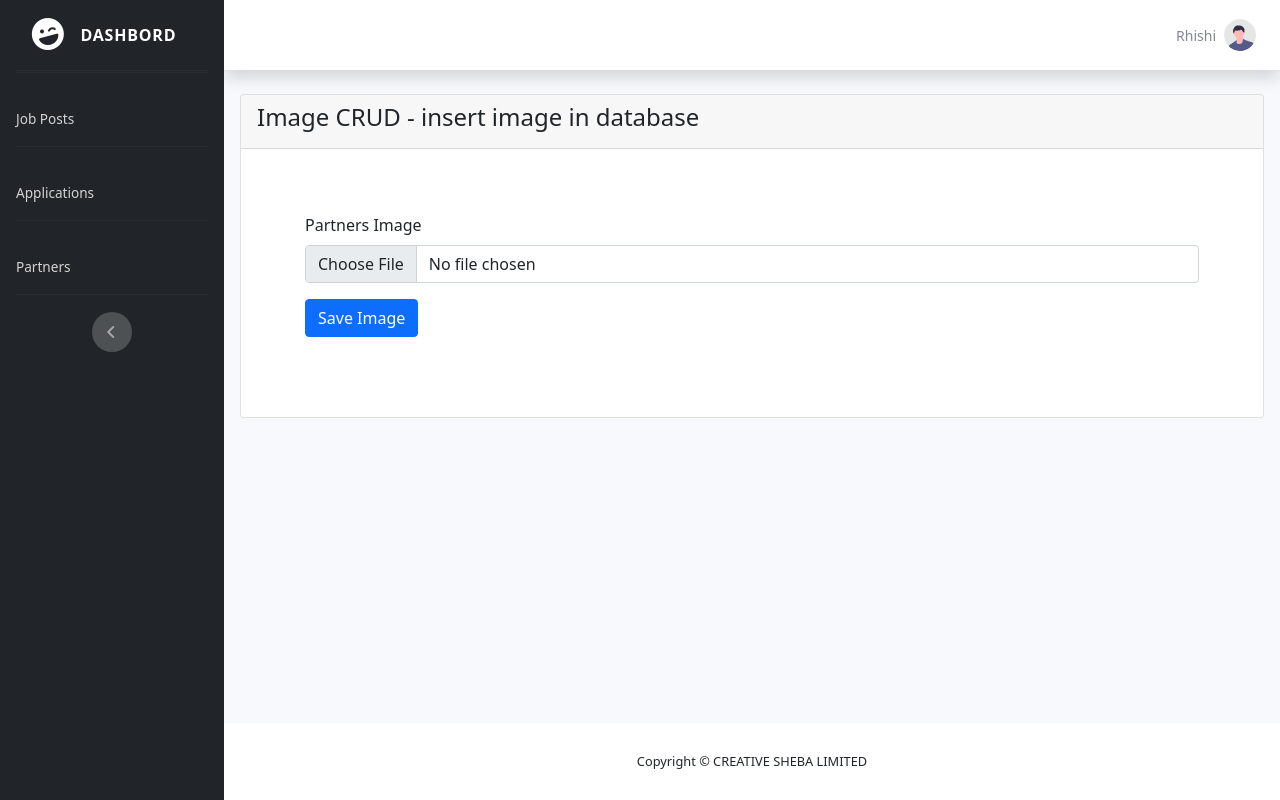
After one commit to rhishi-kesh/RICT-Career-Development, a PHP site: page /phpmail/admin/placementpartner.php in a window 1280 px wide. The commit adds this page. Run offline with PHP 8.4, Linux system fonts and the light colour scheme; a user stored in the database is signed in; some libraries are stand-ins or nearby versions.

Commit message:
Image sent of placement partners to the  database

```diff
--- a/admin/addjobpost.php
+++ b/admin/addjobpost.php
@@ -69,6 +69,11 @@
                <a class="nav-link" href="application.php"> <span>Applications</span></a>
             </li>
             <!-- Divider -->
+            <hr class="sidebar-divider">
+            <!-- Nav Item - Utilities Collapse Menu -->
+            <li class="nav-item">
+               <a class="nav-link" href="placementpartner.php"> <span>Partners</span></a>
+            </li>
             <hr class="sidebar-divider d-none d-md-block">
             <!-- Sidebar Toggler (Sidebar) -->
             <div class="text-center d-none d-md-inline">
--- a/admin/application.php
+++ b/admin/application.php
@@ -47,6 +47,12 @@
             <!-- Nav Item - Utilities Collapse Menu -->
             <li class="nav-item">
                <a class="nav-link" href="application.php"> <span>Applications</span></a>
+            </li>
+            <!-- Divider -->
+            <hr class="sidebar-divider">
+            <!-- Nav Item - Utilities Collapse Menu -->
+            <li class="nav-item">
+               <a class="nav-link" href="placementpartner.php"> <span>Partners</span></a>
             </li>
             <!-- Divider -->
             <hr class="sidebar-divider d-none d-md-block">
--- a/admin/main.php
+++ b/admin/main.php
@@ -46,6 +46,11 @@
             <!-- Nav Item - Utilities Collapse Menu -->
             <li class="nav-item">
                <a class="nav-link" href="application.php"> <span>Applications</span></a>
+            </li>
+            <hr class="sidebar-divider">
+            <!-- Nav Item - Utilities Collapse Menu -->
+            <li class="nav-item">
+               <a class="nav-link" href="placementpartner.php"> <span>Partners</span></a>
             </li>
             <!-- Divider -->
             <hr class="sidebar-divider d-none d-md-block">
--- /dev/null
+++ b/admin/placementpartner.php
@@ -0,0 +1,191 @@
+<?php
+ include 'config.php';
+ session_start();
+ if(!isset($_SESSION['user_name'])){
+     header('location: main.php');
+  }
+
+  if(isset($_POST['save_image'])){
+    $file_name= $_FILES['save_image']['name'];
+    $random = rand(000,999);
+    $random = str_pad($random, 3, '0', STR_PAD_LEFT);
+    $file_name = $random.$file_name;
+    $tmp_name= $_FILES['save_image']['tmp_name'];
+
+
+    $sql = "INSERT INTO `partners`(`image`) VALUES ('$file_name')";
+    $query = mysqli_query($conn, $sql);
+    if($query){
+        move_uploaded_file($tmp_name,"partners/".$file_name);
+        header('location: main.php');
+    }else{
+        $failed_data = "data instert faild";
+    }
+}
+?>
+
+<!DOCTYPE html>
+<html lang="en">
+
+<head>
+    <meta charset="utf-8">
+    <meta http-equiv="X-UA-Compatible" content="IE=edge">
+    <meta name="viewport" content="width=device-width, initial-scale=1, shrink-to-fit=no">
+    <meta name="description" content="">
+    <meta name="author" content="">
+    <title>Admin - Dashboard</title>
+    <!-- Custom fonts for this template-->
+    <link rel="stylesheet" href="https://cdnjs.cloudflare.com/ajax/libs/font-awesome/6.5.1/css/all.min.css">
+    <link href="https://fonts.googleapis.com/css?family=Nunito:200,200i,300,300i,400,400i,600,600i,700,700i,800,800i,900,900i" rel="stylesheet">
+    <!-- Custom styles for this template-->
+    <link href="vendor/css/sb-admin-2.css" rel="stylesheet">
+    <link href="https://cdn.jsdelivr.net/npm/bootstrap@5.1.3/dist/css/bootstrap.min.css" rel="stylesheet" integrity="sha384-1BmE4kWBq78iYhFldvKuhfTAU6auU8tT94WrHftjDbrCEXSU1oBoqyl2QvZ6jIW3" crossorigin="anonymous">
+</head>
+
+<body id="page-top">
+    <!-- Page Wrapper -->
+    <div id="wrapper">
+        <!-- Sidebar -->
+        <ul class="navbar-nav bg-dark sidebar sidebar-dark accordion" id="accordionSidebar">
+            <!-- Sidebar - Brand -->
+            <a class="sidebar-brand d-flex align-items-center justify-content-center" href="main.php">
+                <div class="sidebar-brand-icon rotate-n-15"> <i class="fas fa-laugh-wink"></i> </div>
+                <div class="sidebar-brand-text mx-3">Dashbord</div>
+            </a>
+            <!-- Divider -->
+            <hr class="sidebar-divider my-0">
+            <!-- Nav Item - Dashboard -->
+            <hr class="sidebar-divider">
+            <li class="nav-item">
+                <a class="nav-link" href="main.php"> <span>Job Posts</span></a>
+            </li>
+            <!-- Divider -->
+            <hr class="sidebar-divider">
+            <!-- Nav Item - Utilities Collapse Menu -->
+            <li class="nav-item">
+                <a class="nav-link" href="application.php"> <span>Applications</span></a>
+            </li>
+            <!-- Divider -->
+            <hr class="sidebar-divider">
+            <!-- Nav Item - Utilities Collapse Menu -->
+            <li class="nav-item">
+                <a class="nav-link" href="placementpartner.php"> <span>Partners</span></a>
+                <!-- Divider -->
+            </li>
+                <hr class="sidebar-divider d-none d-md-block">
+                <!-- Sidebar Toggler (Sidebar) -->
+                <div class="text-center d-none d-md-inline">
+                    <button class="rounded-circle border-0" id="sidebarToggle"></button>
+                </div>
+        </ul>
+        <!-- End of Sidebar -->
+        <!-- Content Wrapper -->
+
+        <div id="content-wrapper" class="d-flex flex-column">
+            <!-- Main Content -->
+            <div id="content">
+                <!-- Topbar -->
+                <nav class="navbar navbar-expand navbar-light bg-white topbar mb-4 static-top shadow">
+                    <!-- Sidebar Toggle (Topbar) -->
+                    <button id="sidebarToggleTop" class="btn btn-link d-md-none rounded-circle mr-3"> <i class="fa fa-bars"></i> </button>
+                    <!-- Topbar Navbar -->
+                    <ul class="navbar-nav ml-auto">
+                        <!-- Nav Item - Search Dropdown (Visible Only XS) -->
+                        <li class="nav-item dropdown no-arrow d-sm-none">
+                            <a class="nav-link dropdown-toggle" href="#" id="searchDropdown" role="button" data-toggle="dropdown" aria-haspopup="true" aria-expanded="false"> <i class="fas fa-search fa-fw"></i> </a>
+                            <!-- Dropdown - Messages -->
+                            <div class="dropdown-menu dropdown-menu-right p-3 shadow +animated--grow-in" aria-labelledby="searchDropdown">
+                                <form class="form-inline mr-auto w-100 navbar-search">
+                                    <div class="input-group">
+                                        <input type="text" class="form-control bg-light border-0 small" placeholder="Search for..." aria-label="Search" aria-describedby="basic-addon2">
+                                        <div class="input-group-append">
+                                            <button class="btn btn-primary" type="button"> <i class="fas fa-search fa-sm"></i> </button>
+                                        </div>
+                                    </div>
+                                </form>
+                            </div>
+                        </li>
+                        <!-- Nav Item - User Information -->
+                        <li class="nav-item dropdown no-arrow">
+                            <a class="nav-link dropdown-toggle" href="#" id="userDropdown" role="button" data-toggle="dropdown" aria-haspopup="true" aria-expanded="false"> <span class="mr-2 d-none d-lg-inline text-gray-600 small">
+                                    <?php
+                                    if (isset($_SESSION['user_name'])) {
+                                        echo $_SESSION['user_name'];
+                                    }
+                                    ?>
+                                </span> <img class="img-profile rounded-circle" src="vendor/img/undraw_profile.svg"> </a>
+                            <!-- Dropdown - User Information -->
+                            <div class="dropdown-menu dropdown-menu-right shadow animated--grow-in" aria-labelledby="userDropdown">
+                                <form action="" method="POST">
+                                    <button class="dropdown-item" type="submit" name="logout" <i class="fas fa-sign-out-alt fa-sm fa-fw mr-2 text-gray-400"></i>Logout</button>
+                                </form>
+                            </div>
+                        </li>
+                    </ul>
+                </nav>
+                <!-- End header -->
+
+                <!-- image crud -->
+
+                <div class="card m-3">
+                    <div class="card-header">
+                        <h4>Image CRUD - insert image in database</h4>
+                    </div>
+                    <div class="card-body m-5">
+                        <form action="placementpartner.php" method="POST" enctype="multipart/form-data">
+                            <div class="form-group  mb-3">
+                                <label for="">Partners Image</label>
+                                <input type="file" name="image" class="form-control">
+                            </div>
+                            <div class="form-group  mb-3">
+                                <button type="submit" name="save_image" class="btn btn-primary">Save Image</button>
+                            </div>
+                        </form>
+                    </div>
+                </div>
+                <!-- image crud end -->
+
+
+                <!-- Begin Page Content -->
+            </div>
+            <!-- Footer -->
+            <footer class="sticky-footer bg-white">
+                <div class="container my-auto">
+                    <div class="copyright text-center my-auto"> <span class="text-center">Copyright &copy; CREATIVE SHEBA LIMITED</span> </div>
+                </div>
+            </footer>
+            <!-- End of Footer -->
+        </div>
+
+        <!-- End of Content Wrapper -->
+    </div>
+    <!-- End of Page Wrapper -->
+    <!-- Scroll to Top Button-->
+    <a class="scroll-to-top rounded" href="#page-top"> <i class="fas fa-angle-up"></i> </a>
+    <!-- Bootstrap core JavaScript-->
+    <script src="https://cdn.jsdelivr.net/npm/bootstrap@5.1.3/dist/js/bootstrap.bundle.min.js" integrity="sha384-ka7Sk0Gln4gmtz2MlQnikT1wXgYsOg+OMhuP+IlRH9sENBO0LRn5q+8nbTov4+1p" crossorigin="anonymous"></script>
+    <script src="vendor/jquery/jquery.min.js"></script>
+    <script src="vendor/bootstrap/js/bootstrap.bundle.min.js"></script>
+    <!-- Core plugin JavaScript-->
+    <script src="vendor/jquery-easing/jquery.easing.min.js"></script>
+    <!-- Custom scripts for all pages-->
+    <script src="vendor/js/sb-admin-2.min.js"></script>
+    <!-- Page level plugins -->
+    <script src="https://cdn.tiny.cloud/1/no-api-key/tinymce/5/tinymce.min.js" referrerpolicy="origin"></script>
+    <script src="https://cdn.ckeditor.com/4.17.1/standard/ckeditor.js"></script>
+    <script>
+        CKEDITOR.replace('job_description');
+    </script>
+
+
+</body>
+</html>
+<?php
+
+if (isset($_POST['logout'])) {
+    session_unset();
+    session_destroy();
+    header("location: index.php");
+    exit();
+}
+?>
```
Also changed, not shown: admin/updatejobpost.php (+7 -0 lines).
